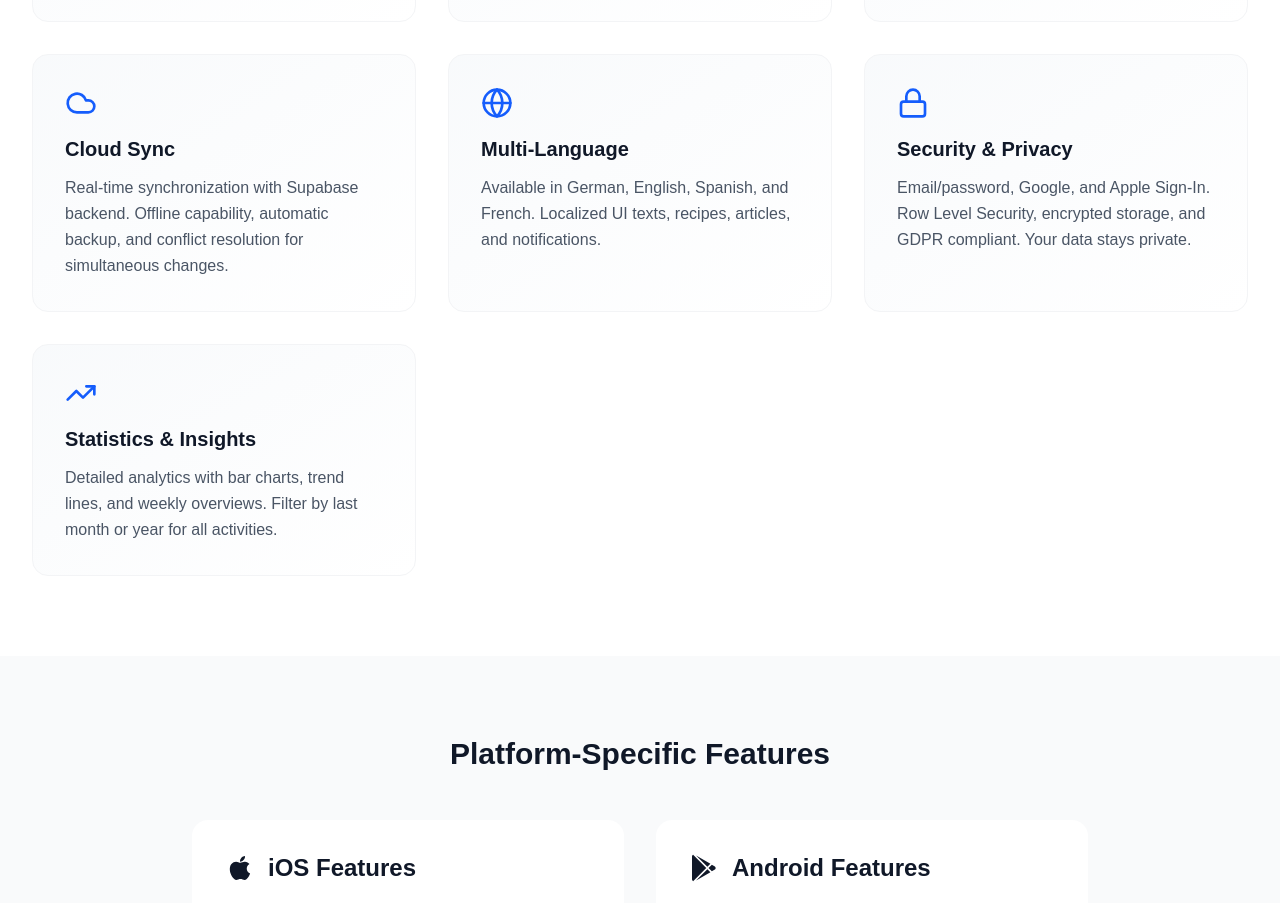
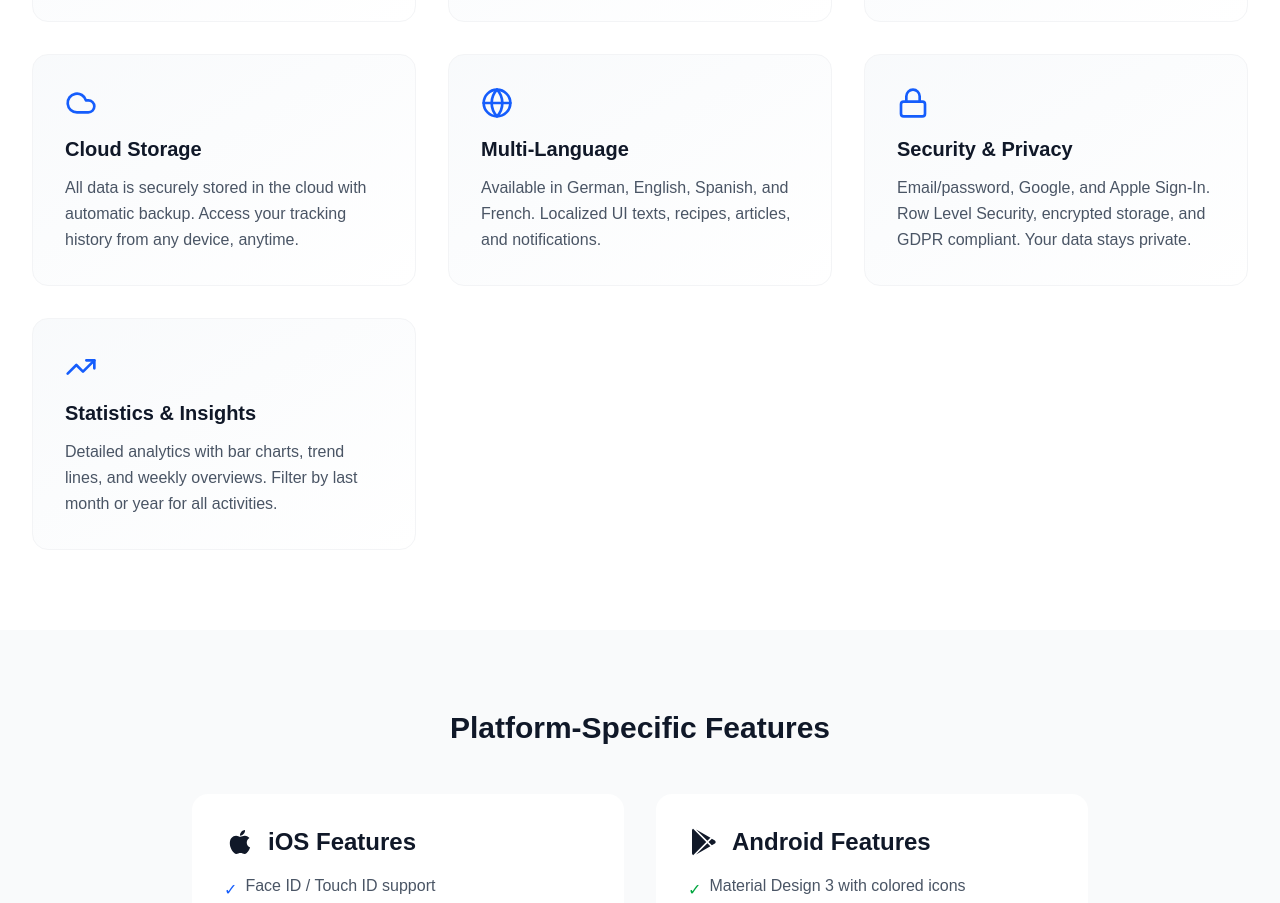
Before and after one commit to gigadriver123/snugl-website, a Next.js app: page /features in a window 1280 px wide. Shown: the part 1840-2743 px from the top of the page. Built offline with nearby package versions, Linux system fonts and the light colour scheme.

Commit message:
Change Cloud Sync to Cloud Storage - no real-time sync

```diff
--- a/src/app/features/page.tsx
+++ b/src/app/features/page.tsx
@@ -83,8 +83,8 @@ export default function Features() {
     },
     {
       icon: <Cloud className="w-8 h-8" />,
-      title: "Cloud Sync",
-      description: "Real-time synchronization with Supabase backend. Offline capability, automatic backup, and conflict resolution for simultaneous changes."
+      title: "Cloud Storage",
+      description: "All data is securely stored in the cloud with automatic backup. Access your tracking history from any device, anytime."
     },
     {
       icon: <Globe className="w-8 h-8" />,
```
